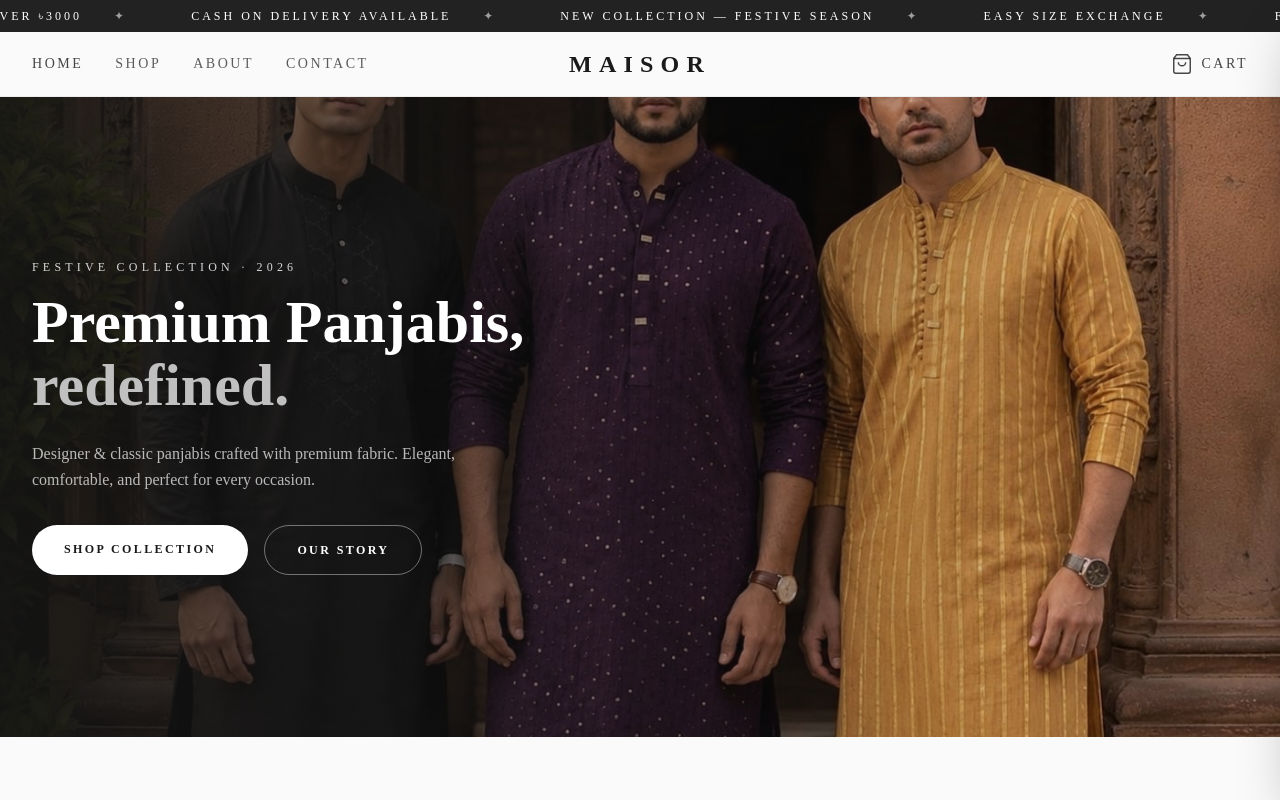
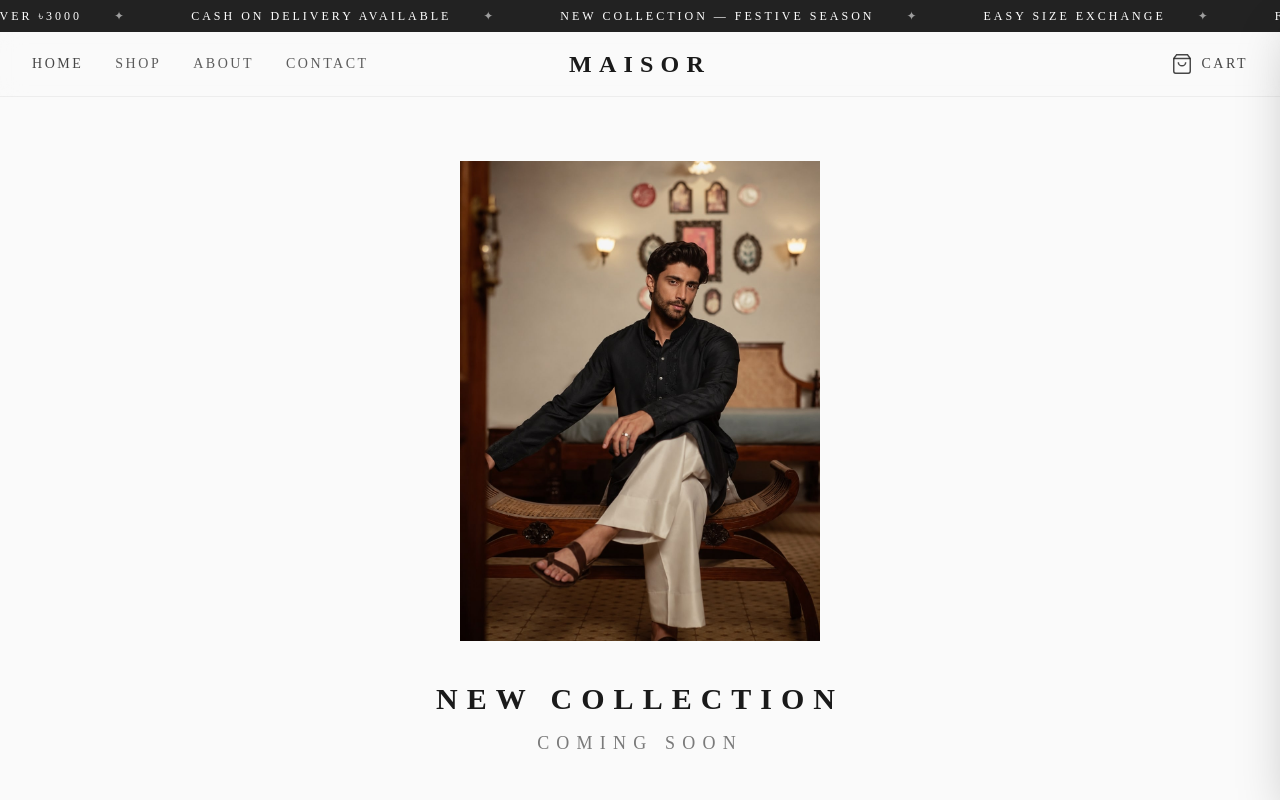
Before and after one commit to Siam-tech-hub/maisor, a Next.js app: page / in a window 1280 px wide. Shown: the top 800 px of the page. Built offline with nearby package versions, Linux system fonts and the light colour scheme.

Commit message:
New hero: full image (no crop/blur) + New Collection Coming Soon text

```diff
--- a/src/app/page.tsx
+++ b/src/app/page.tsx
@@ -11,46 +11,25 @@ export default function Home() {
   return (
     <>
       {/* HERO */}
-      <section className="relative">
-        <div className="relative h-[80vh] min-h-[520px] w-full overflow-hidden bg-bottle-950">
+      <section className="relative bg-cream">
+        <div className="relative flex min-h-[60vh] flex-col items-center justify-center overflow-hidden py-12 sm:py-16">
+          <div className="relative h-[60vh] max-h-[640px] w-full max-w-[480px]">
             <Image
-                  src="/images/hero-panjabi.jpg"
+              src="/images/hero-main.jpg"
               alt="Maisor collection"
               fill
               priority
-                  sizes="100vw"
-                  className="object-cover object-center"
+              sizes="(max-width: 480px) 100vw, 480px"
+              className="object-contain"
             />
-          <div className="absolute inset-0 bg-gradient-to-r from-bottle-950/85 via-bottle-950/40 to-transparent" />
-          <div className="relative z-10 mx-auto flex h-full max-w-7xl items-center px-4 sm:px-6 lg:px-8">
-            <div className="max-w-xl">
-              <p className="text-xs uppercase tracking-[0.35em] text-bottle-200">
-                Festive Collection · 2026
+          </div>
+          <div className="mt-8 px-4 text-center sm:mt-10">
+            <h1 className="text-2xl font-bold uppercase tracking-[0.3em] text-ink sm:text-3xl">
+              New Collection
+            </h1>
+            <p className="mt-3 text-base uppercase tracking-[0.4em] text-bottle-500 sm:text-lg">
+              Coming Soon
             </p>
-              <h1 className="mt-4 text-4xl font-bold leading-[1.05] text-white sm:text-6xl">
-                Premium Panjabis,
-                <br />
-                <span className="text-bottle-300">redefined.</span>
-              </h1>
-              <p className="mt-6 max-w-md text-base leading-relaxed text-white/70">
-                Designer & classic panjabis crafted with premium fabric.
-                Elegant, comfortable, and perfect for every occasion.
-              </p>
-              <div className="mt-8 flex flex-wrap gap-4">
-                <Link
-                  href="/shop"
-                  className="rounded-full bg-white px-8 py-4 text-xs font-semibold uppercase tracking-[0.2em] text-ink transition-colors hover:bg-bottle-300"
-                >
-                  Shop Collection
-                </Link>
-                <Link
-                  href="/about"
-                  className="rounded-full border border-white/40 px-8 py-4 text-xs font-semibold uppercase tracking-[0.2em] text-white transition-colors hover:bg-white/10"
-                >
-                  Our Story
-                </Link>
-              </div>
-            </div>
           </div>
         </div>
       </section>
```
Also changed, not shown: public/images/hero-main.jpg (added). Lines whose indentation alone changed are shown as unchanged.
